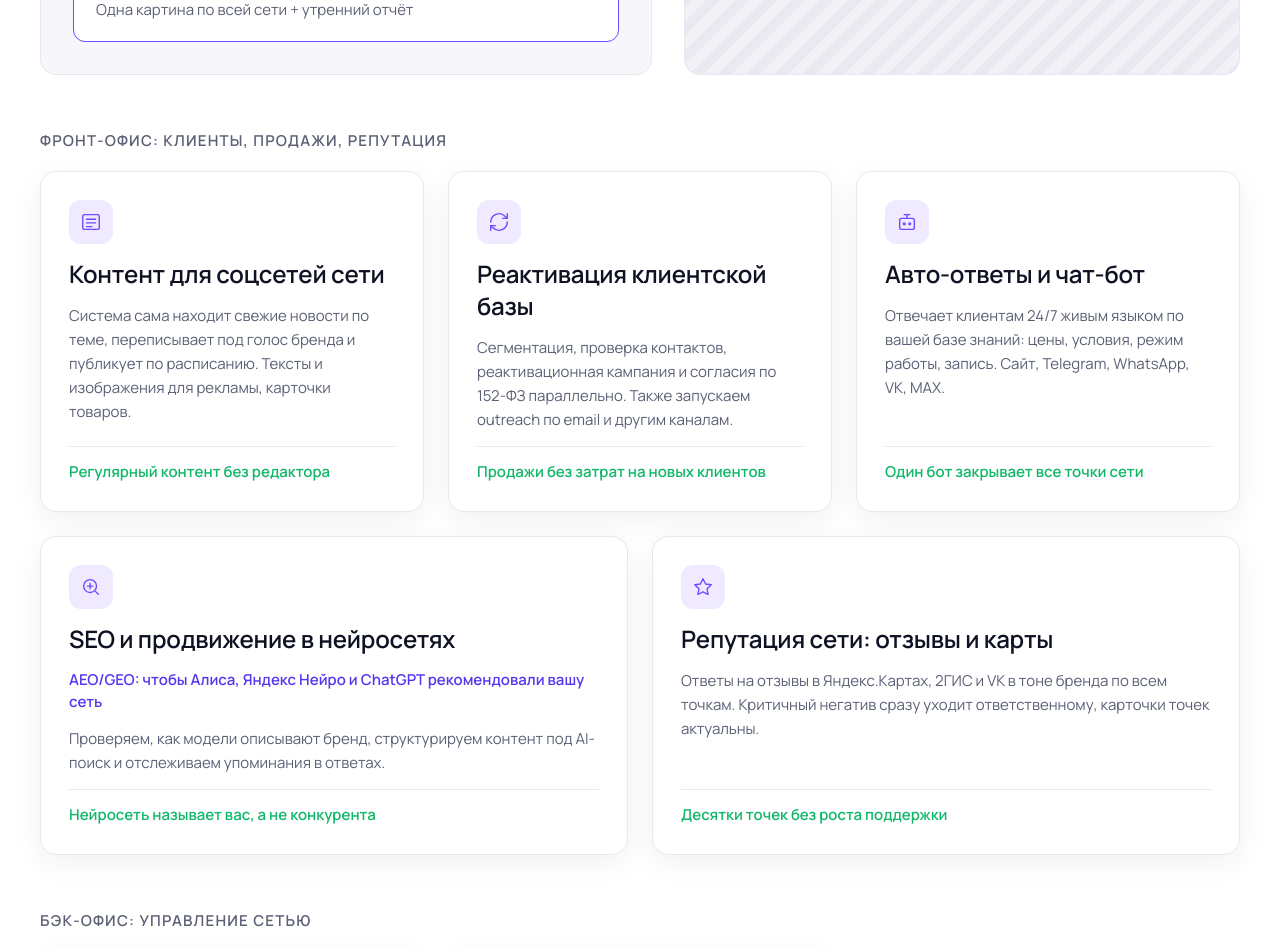
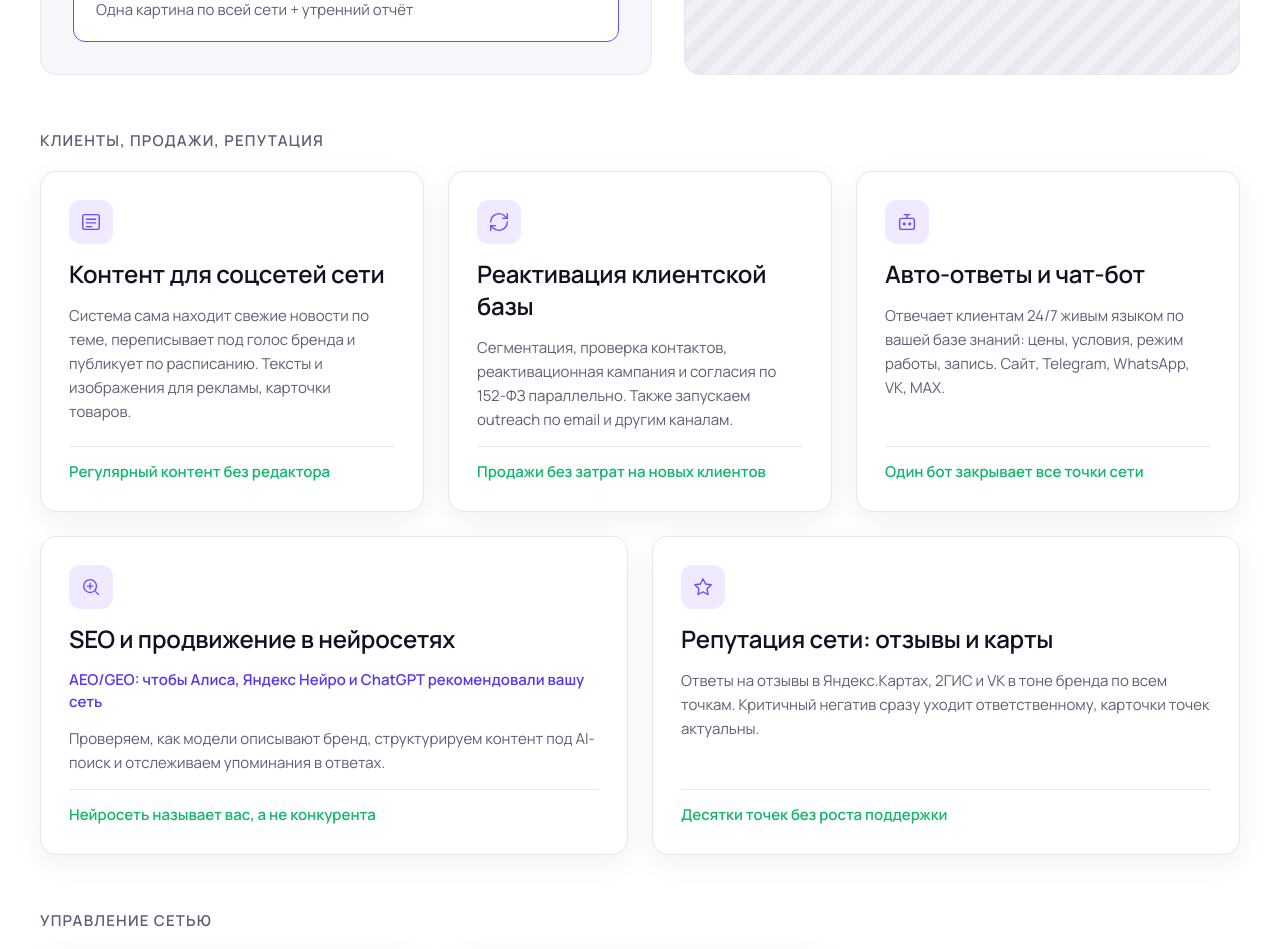
Before and after one commit to phillfeel/franch_landing, a Next.js app: page / in a window 1280 px wide. Shown: the part 2860-3809 px from the top of the page. Built offline with nearby package versions, Linux system fonts and the light colour scheme; no server answers.

Commit message:
Убери «Бэк-офис» и «Фронт-офис» из заголовков блоков
Co-Authored-By: Claude Opus 5.5 <noreply@anthropic.com>

```diff
--- a/app/page.tsx
+++ b/app/page.tsx
@@ -190,14 +190,14 @@ export default function Home() {
             <Slot id="IMG-06" label="IMG-06 · 16:9 · 1600×900" className="solution__img" />
           </div>
 
-          <h3 className="subhead">Фронт-офис: клиенты, продажи, репутация</h3>
+          <h3 className="subhead">Клиенты, продажи, репутация</h3>
           <div className="products products--5">
             {frontOffice.map((p) => (
               <ProductCard key={p.title} p={p} />
             ))}
           </div>
 
-          <h3 className="subhead">Бэк-офис: управление сетью</h3>
+          <h3 className="subhead">Управление сетью</h3>
           <div className="products products--3">
             {backOffice.map((p) => (
               <ProductCard key={p.title} p={p} />
```
